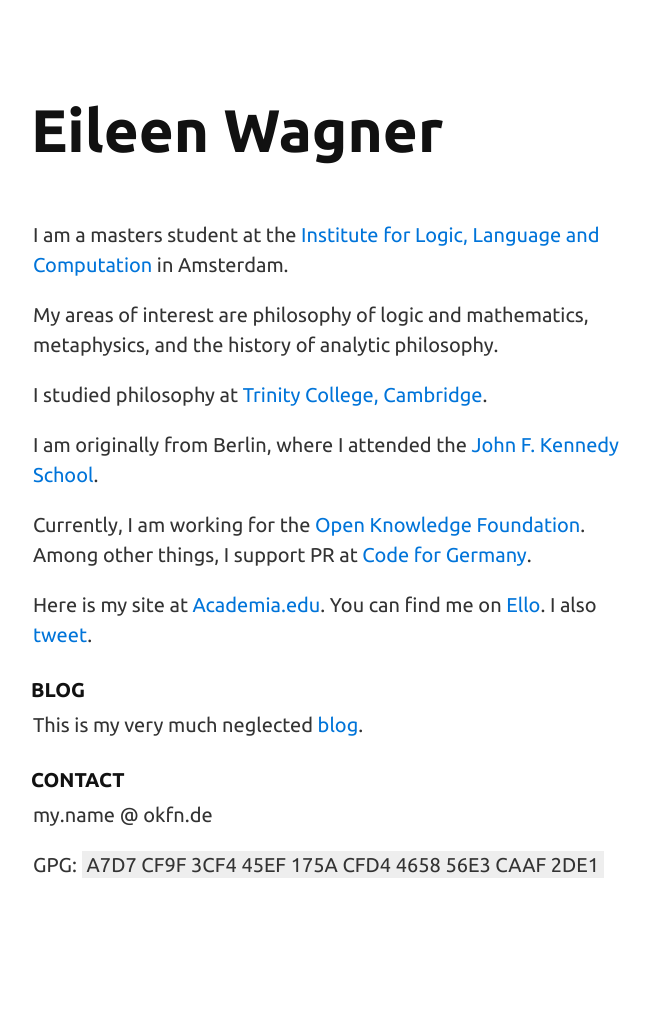
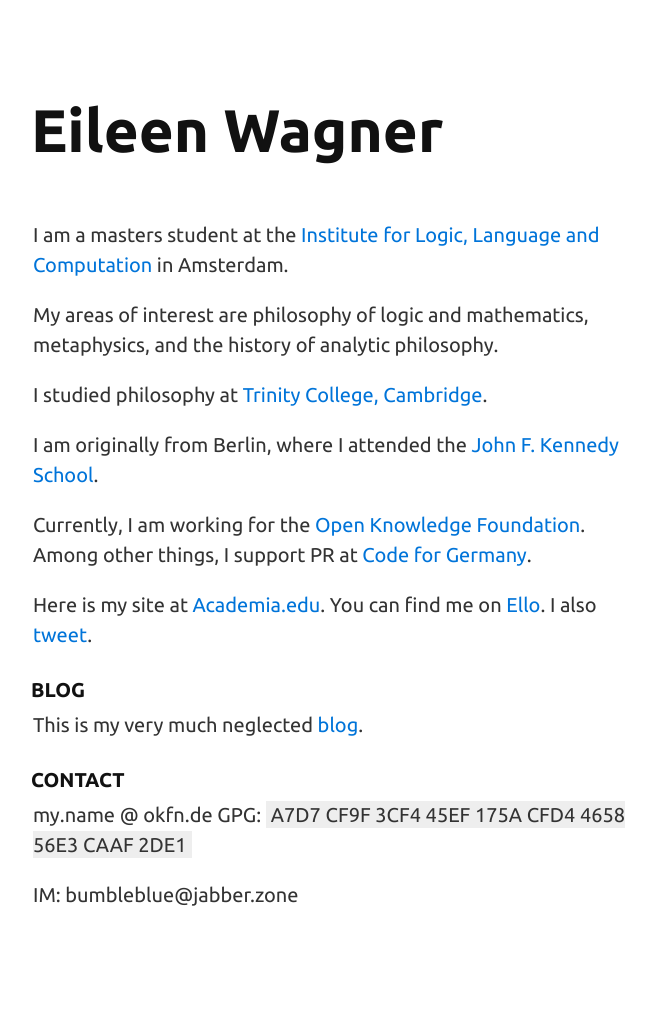
Before and after one commit to flapperleenie/flapperleenie.github.io, a Jekyll site: the page built from index.md, in a window 1280 px wide. Shown: the whole page, without its empty margins (307-963 px from the left). Built offline with Jekyll 4.4.1, drawn with Linux system fonts in a browser that asks for light colours; before the commit the page ends 980 px from its top, so only the background shows below that.

Commit message:
added jabber

```diff
--- a/index.md
+++ b/index.md
@@ -20,5 +20,6 @@
 ### Contact
 
 my.name @ okfn.de
+GPG: `A7D7 CF9F 3CF4 45EF 175A CFD4 4658 56E3 CAAF 2DE1`
 
-GPG: `A7D7 CF9F 3CF4 45EF 175A CFD4 4658 56E3 CAAF 2DE1`
+IM: bumbleblue@jabber.zone
```
Also changed, not shown: 1 other file.
